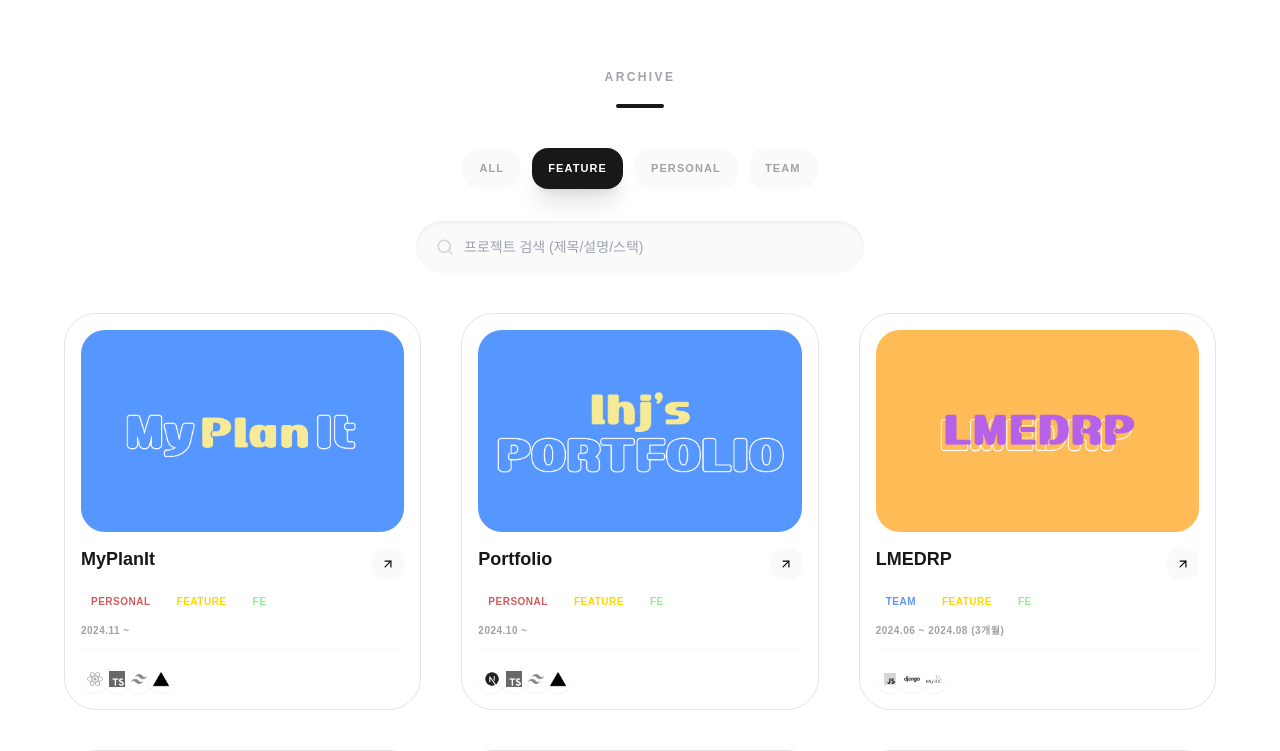
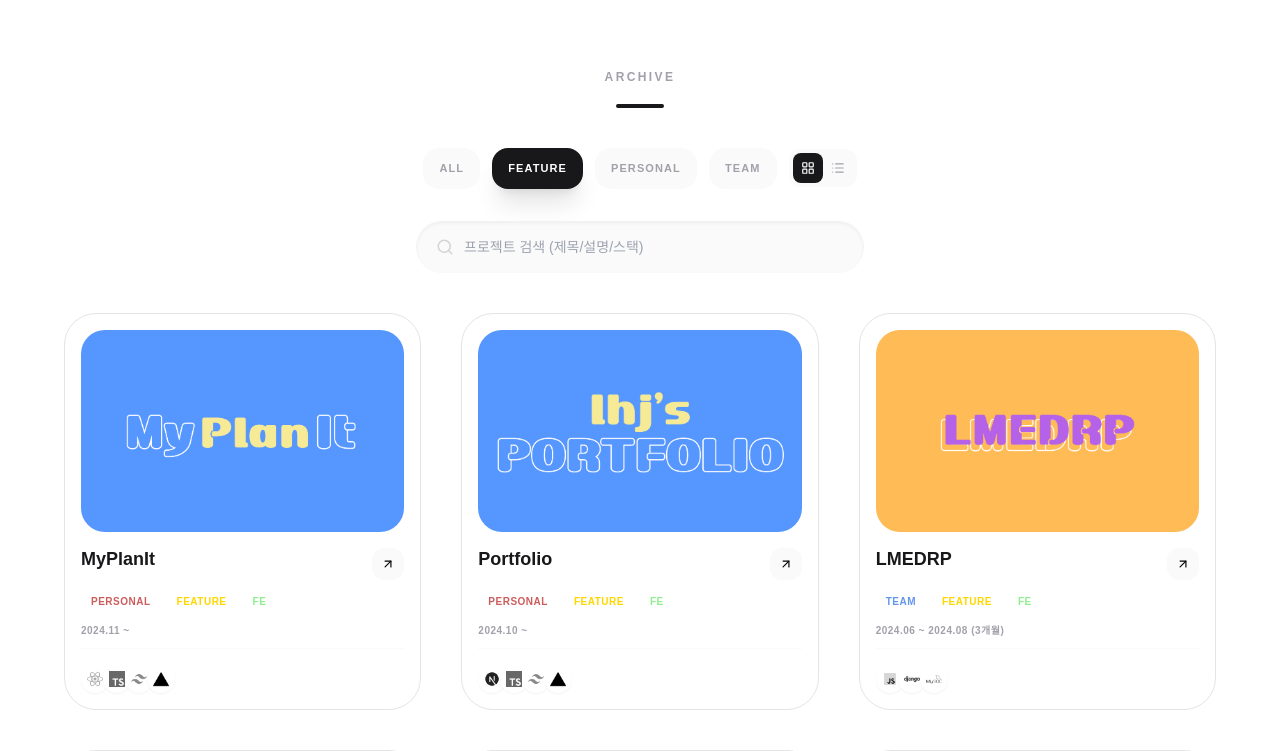
Before and after one commit to HwajinLee3114/lhjin-portfolio, a Next.js app: page /project in a window 1280 px wide. Shown: the top 751 px of the page. Built offline with nearby package versions, Linux system fonts and the light colour scheme; a web font is replaced by a local one.

Commit message:
update: projects 카드/리스트 뷰 전환

```diff
--- a/src/components/project/ProjectsSection.tsx
+++ b/src/components/project/ProjectsSection.tsx
@@ -3,11 +3,18 @@
 import React, { useEffect, useState, useMemo } from 'react'
 import { motion, AnimatePresence } from 'framer-motion'
 import { useRouter, useSearchParams } from 'next/navigation'
-import { Search } from 'lucide-react'
+import { Search, LayoutGrid, List } from 'lucide-react'
+
+import Image from 'next/image'
 
 import { projects } from '@/data/projects'
+import { formatPeriod } from '@/lib/period'
 import SectionFrame from '@/components/common/SectionFrame'
 import ProjectCard from '@/components/project/ProjectCard'
+import { ProjectDetailModal } from '@/components/project/detail/ProjectDetailModal'
+import ModalPortal from '@/components/common/ModalPortal'
+import ModalOverlay from '@/components/common/ModalOverlay'
+import TagBadge from '@/components/common/TagBadge'
 import { cn } from '@/lib/utils'
 
 export default function ProjectsSection() {
@@ -16,6 +23,7 @@ export default function ProjectsSection() {
 
   const [filter, setFilter] = useState<string>(searchParams.get('filter') || 'feature')
   const [query, setQuery] = useState<string>('')
+  const [viewMode, setViewMode] = useState<'grid' | 'list'>('grid')
 
   useEffect(() => {
     const q = searchParams.get('filter')
@@ -53,6 +61,7 @@ export default function ProjectsSection() {
   return (
     <SectionFrame id="projects" title="Archive" containerClassName="max-w-6xl">
       <div className="mb-10 flex flex-col items-center gap-8">
+        <div className="flex items-center gap-3">
           <div className="flex flex-wrap items-center justify-center gap-3">
             {['all', 'feature', 'personal', 'team'].map((f) => {
               const isActive = filter === f
@@ -72,6 +81,33 @@ export default function ProjectsSection() {
               )
             })}
           </div>
+          <div className="flex rounded-xl bg-zinc-50 p-1 dark:bg-zinc-800/50">
+            <button
+              onClick={() => setViewMode('grid')}
+              aria-label="카드 보기"
+              className={cn(
+                'rounded-lg p-2 transition-all',
+                viewMode === 'grid'
+                  ? 'bg-zinc-900 text-white dark:bg-white dark:text-zinc-900'
+                  : 'text-zinc-400 hover:text-zinc-700 dark:hover:text-zinc-200',
+              )}
+            >
+              <LayoutGrid size={14} />
+            </button>
+            <button
+              onClick={() => setViewMode('list')}
+              aria-label="리스트 보기"
+              className={cn(
+                'rounded-lg p-2 transition-all',
+                viewMode === 'list'
+                  ? 'bg-zinc-900 text-white dark:bg-white dark:text-zinc-900'
+                  : 'text-zinc-400 hover:text-zinc-700 dark:hover:text-zinc-200',
+              )}
+            >
+              <List size={14} />
+            </button>
+          </div>
+        </div>
 
         <div className="group relative w-full max-w-md">
           <Search
@@ -89,7 +125,12 @@ export default function ProjectsSection() {
 
       <div className="w-full">
         <AnimatePresence mode="popLayout">
-          <motion.ul layout className="mb-16 grid grid-cols-1 gap-10 sm:grid-cols-2 lg:grid-cols-3">
+          {viewMode === 'grid' ? (
+            <motion.ul
+              layout
+              key="grid"
+              className="mb-16 grid grid-cols-1 gap-10 sm:grid-cols-2 lg:grid-cols-3"
+            >
               {filteredPj.map((project, index) => (
                 <motion.li
                   layout
@@ -113,6 +154,19 @@ export default function ProjectsSection() {
                 </motion.li>
               ))}
             </motion.ul>
+          ) : (
+            <motion.div
+              key="list"
+              initial={{ opacity: 0 }}
+              animate={{ opacity: 1 }}
+              exit={{ opacity: 0 }}
+              className="mb-16 space-y-3"
+            >
+              {filteredPj.map((project, index) => (
+                <ProjectListItem key={project.id} project={project} index={index} />
+              ))}
+            </motion.div>
+          )}
         </AnimatePresence>
 
         {filteredPj.length === 0 && (
@@ -124,3 +178,65 @@ export default function ProjectsSection() {
     </SectionFrame>
   )
 }
+
+function ProjectListItem({
+  project,
+  index,
+}: {
+  project: (typeof projects)[number]
+  index: number
+}) {
+  const [isOpen, setIsOpen] = useState(false)
+
+  return (
+    <>
+      <motion.div
+        initial={{ opacity: 0, y: 8 }}
+        animate={{ opacity: 1, y: 0 }}
+        transition={{ duration: 0.25, delay: index * 0.03 }}
+        onClick={() => setIsOpen(true)}
+        className="group flex cursor-pointer items-center gap-4 rounded-2xl p-3 transition-all hover:bg-zinc-50 dark:hover:bg-zinc-800/50"
+      >
+        <div className="relative h-14 w-20 shrink-0 overflow-hidden rounded-xl bg-zinc-100 dark:bg-zinc-800">
+          <Image
+            src={`/images/thumb/${project.thumb}`}
+            alt={project.title}
+            fill
+            sizes="80px"
+            className="object-cover"
+          />
+        </div>
+        <div className="flex-1 min-w-0">
+          <div className="flex items-center gap-2">
+            <h3 className="text-sm font-black text-zinc-900 dark:text-white truncate">
+              {project.title}
+            </h3>
+            <div className="flex shrink-0 gap-1">
+              {project.filter.map((fil, idx) => (
+                <TagBadge key={idx} name={fil.name} color={fil.color} />
+              ))}
+            </div>
+          </div>
+          <p className="mt-0.5 text-xs text-zinc-400 truncate">{project.description}</p>
+        </div>
+        <span className="shrink-0 text-[10px] font-bold text-zinc-300 dark:text-zinc-600">
+          {formatPeriod(project.periodStart, project.periodEnd)}
+        </span>
+      </motion.div>
+
+      <AnimatePresence>
+        {isOpen && (
+          <ModalPortal>
+            <ModalOverlay onClose={() => setIsOpen(false)}>
+              <ProjectDetailModal
+                isOpen={isOpen}
+                activeId={project.id}
+                onClose={() => setIsOpen(false)}
+              />
+            </ModalOverlay>
+          </ModalPortal>
+        )}
+      </AnimatePresence>
+    </>
+  )
+}
```
Also changed, not shown: 1 other file (tests, documents, lock files or other folders). Lines whose indentation alone changed are shown as unchanged.
